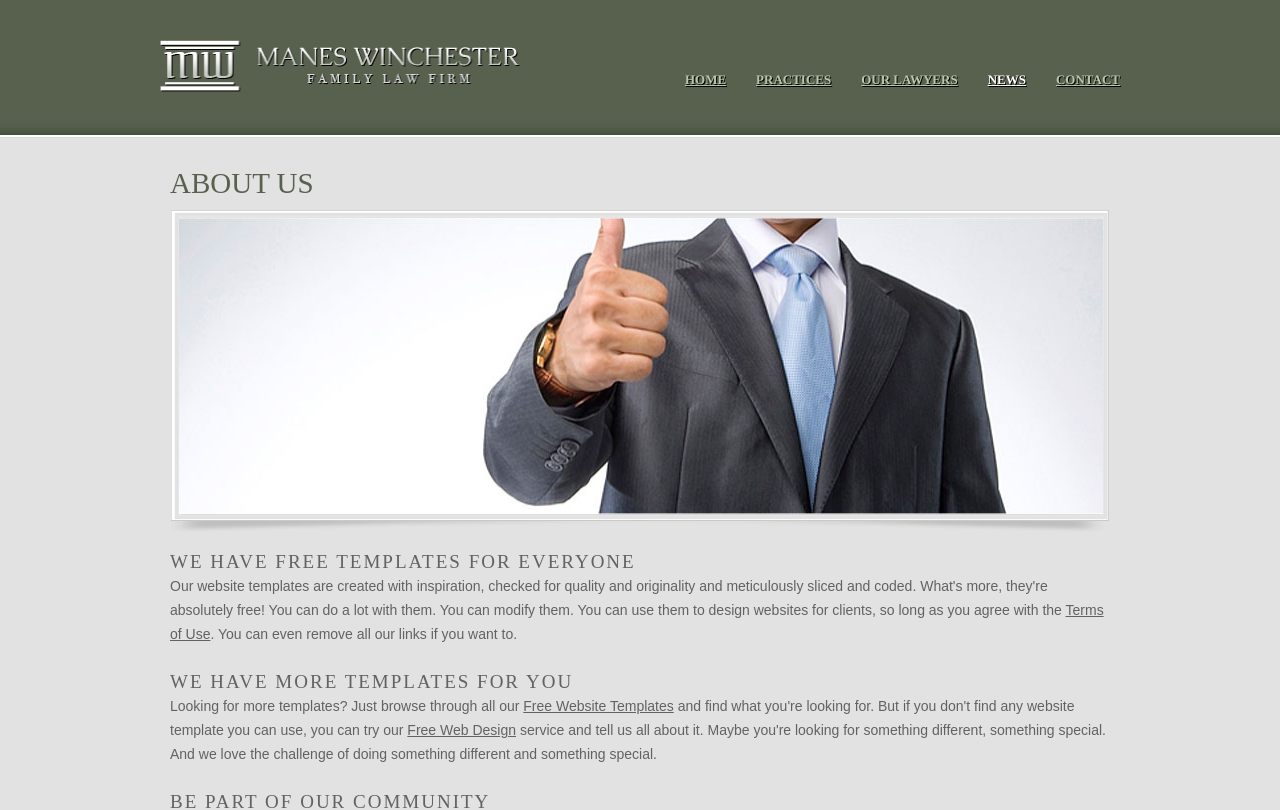
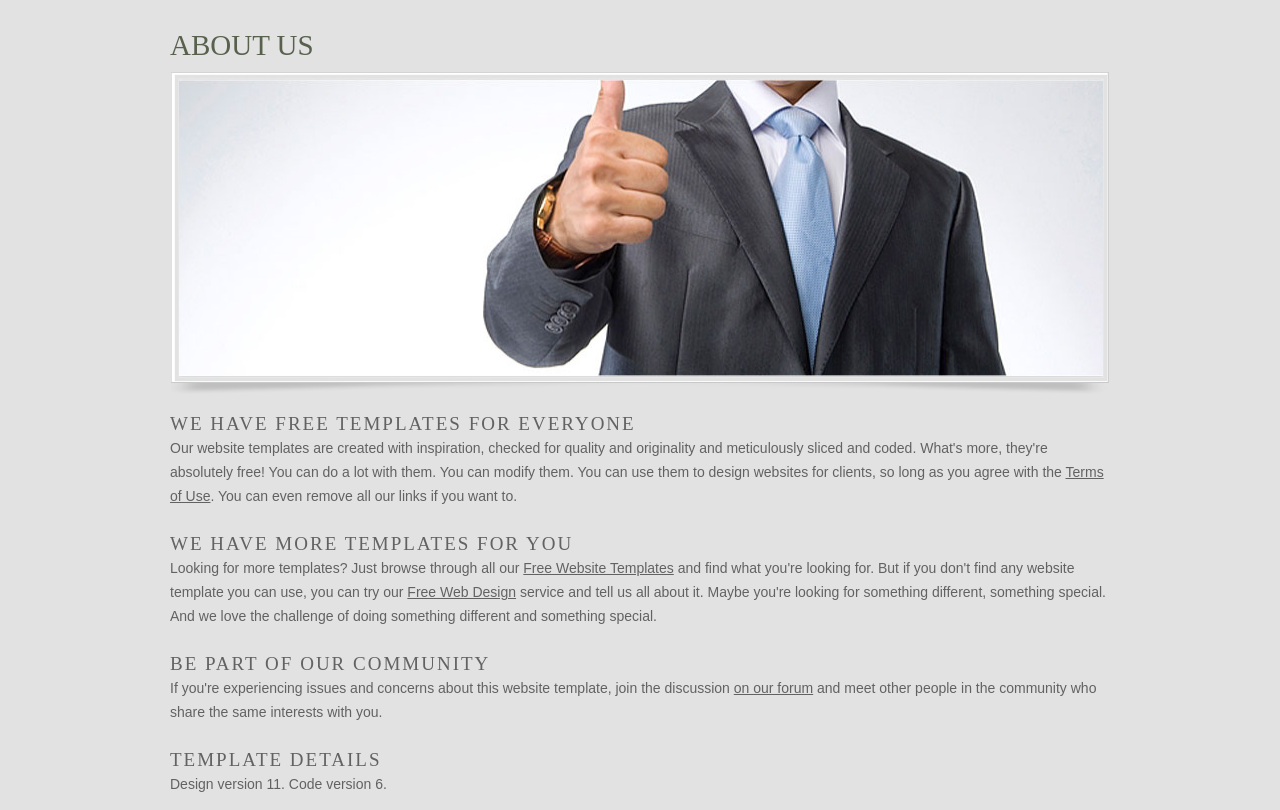
Before and after one commit to mcmullinboy15/IS5700-F2024-Lawfirm, a React (Vite) app: page / in a window 1280 px wide. Shown: the top 810 px of the page. Built offline with nearby package versions, Linux system fonts and the light colour scheme.

Commit message:
removing header and footer

```diff
--- a/src/pages/About.jsx
+++ b/src/pages/About.jsx
@@ -1,24 +1,6 @@
-import Header, { HeaderButton } from "../components/Header";
-import Footer from "../components/Footer";
-
 export default function About() {
   return (
     <>
-      <Header
-        img={<img src="images/logo.png" alt="LOGO" height="52" width="362" />}
-      >
-        <HeaderButton href="index.html">Home</HeaderButton>
-        <HeaderButton href="practices.html">Practices</HeaderButton>
-        <HeaderButton href="lawyers.html">Our Lawyers</HeaderButton>
-        <HeaderButton className="active" href="news.html">
-          News
-          {/* <div>
-          <a href="singlepost.html">News Single Post</a>
-        </div> */}
-        </HeaderButton>
-        <HeaderButton href="contact.html">Contact</HeaderButton>
-      </Header>
-
       <div id="contents">
         <div className="clearfix">
           <h1>About Us</h1>
@@ -91,7 +73,6 @@ export default function About() {
           </p>
         </div>
       </div>
-      <Footer />
     </>
   );
 }
```
